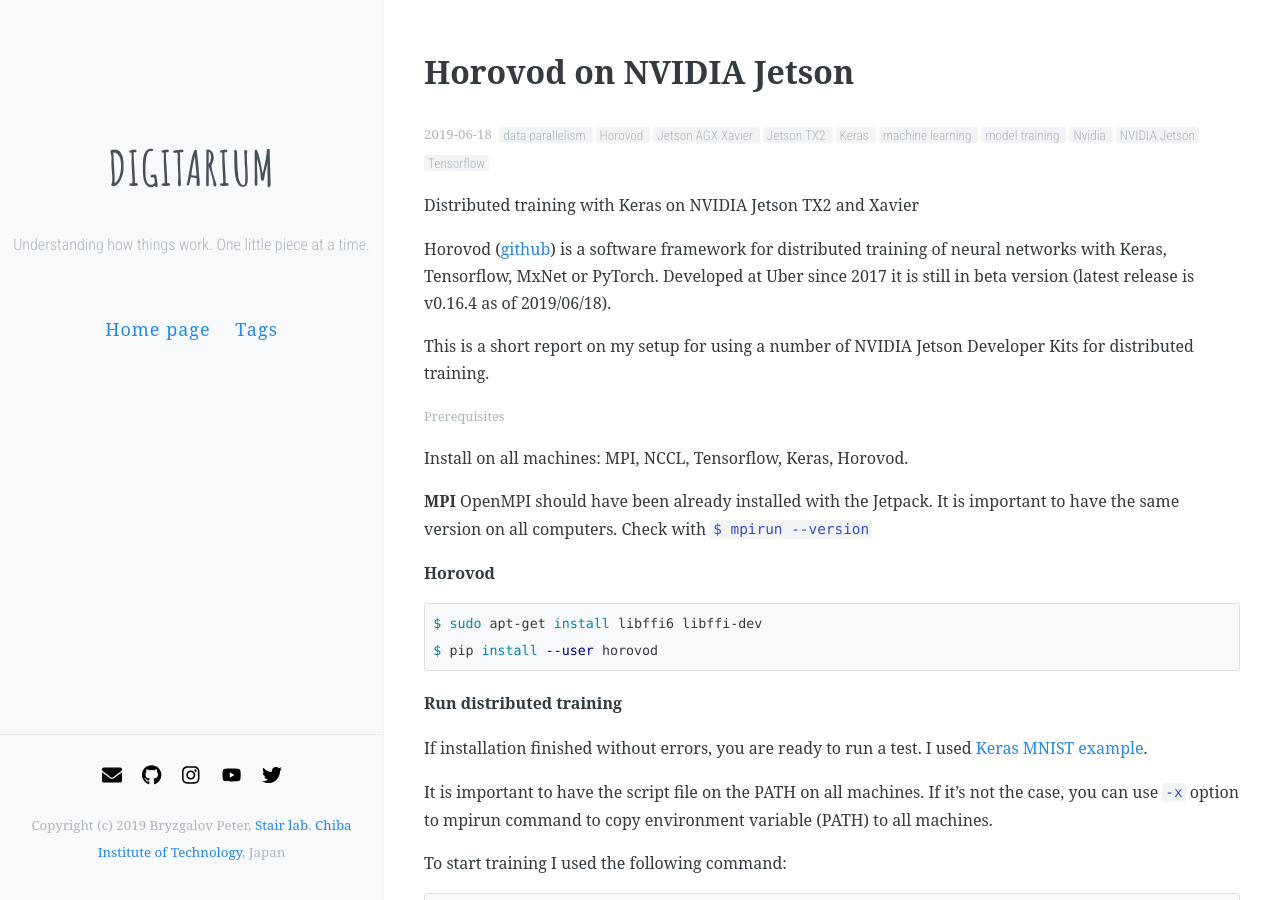
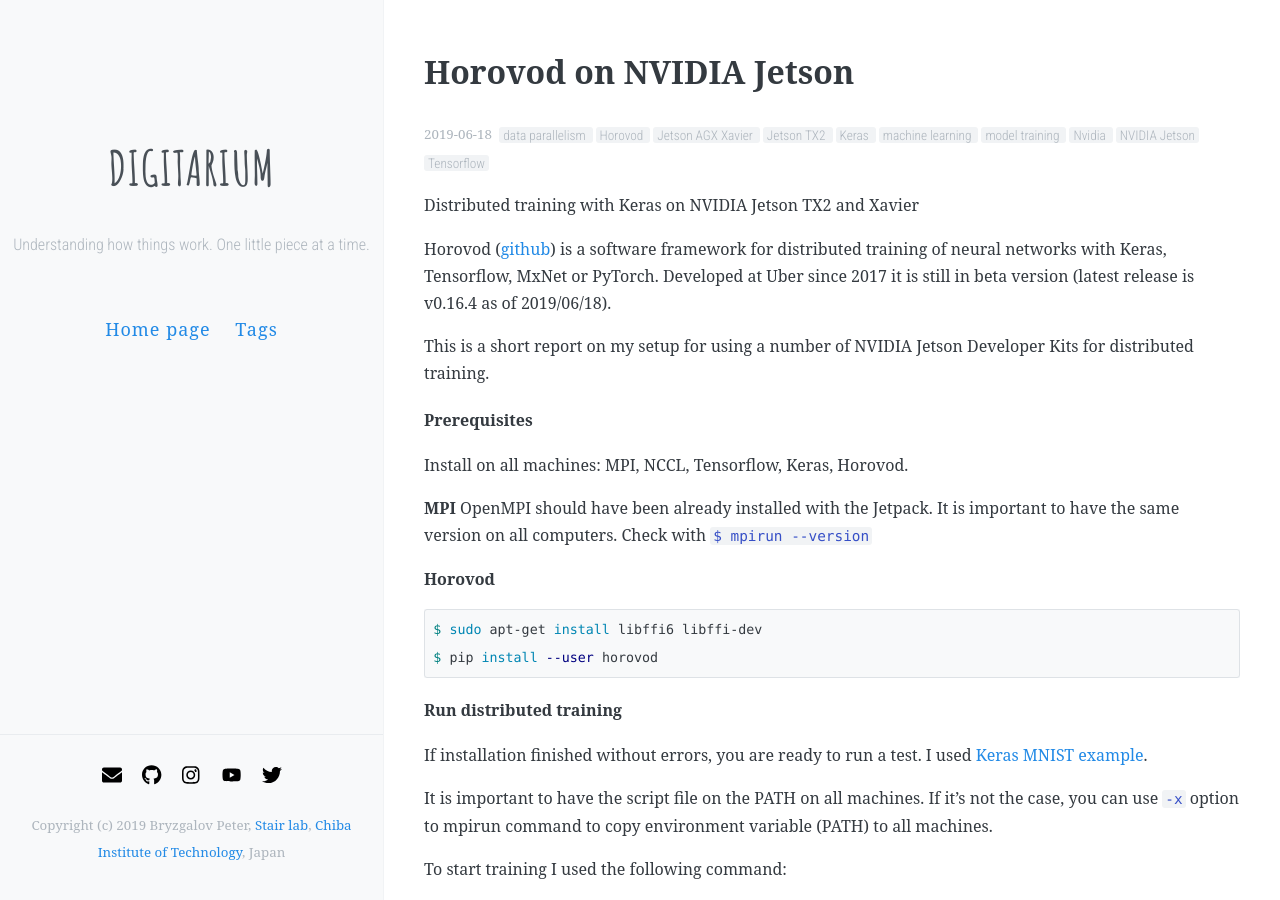
Before and after one commit to pyotr777/digitarium, a Jekyll site: the page built from _posts/2019-06-18-horovod-on-nvidia-jetson.md, in a window 1280 px wide and 900 px high. Built offline with Jekyll 4.4.1, drawn with Linux system fonts in a browser that asks for light colours.

```diff
--- a/_posts/2019-06-18-horovod-on-nvidia-jetson.md
+++ b/_posts/2019-06-18-horovod-on-nvidia-jetson.md
@@ -32,7 +32,7 @@ Horovod (<a href="https://github.com/horovod/horovod" target="_blank" rel="noope
 
 This is a short report on my setup for using a number of NVIDIA Jetson Developer Kits for distributed training.
 
-#### Prerequisites
+### Prerequisites
 
 Install on all machines: MPI, NCCL, Tensorflow, Keras, Horovod.
 
```
Also changed, not shown: 12 other files.
